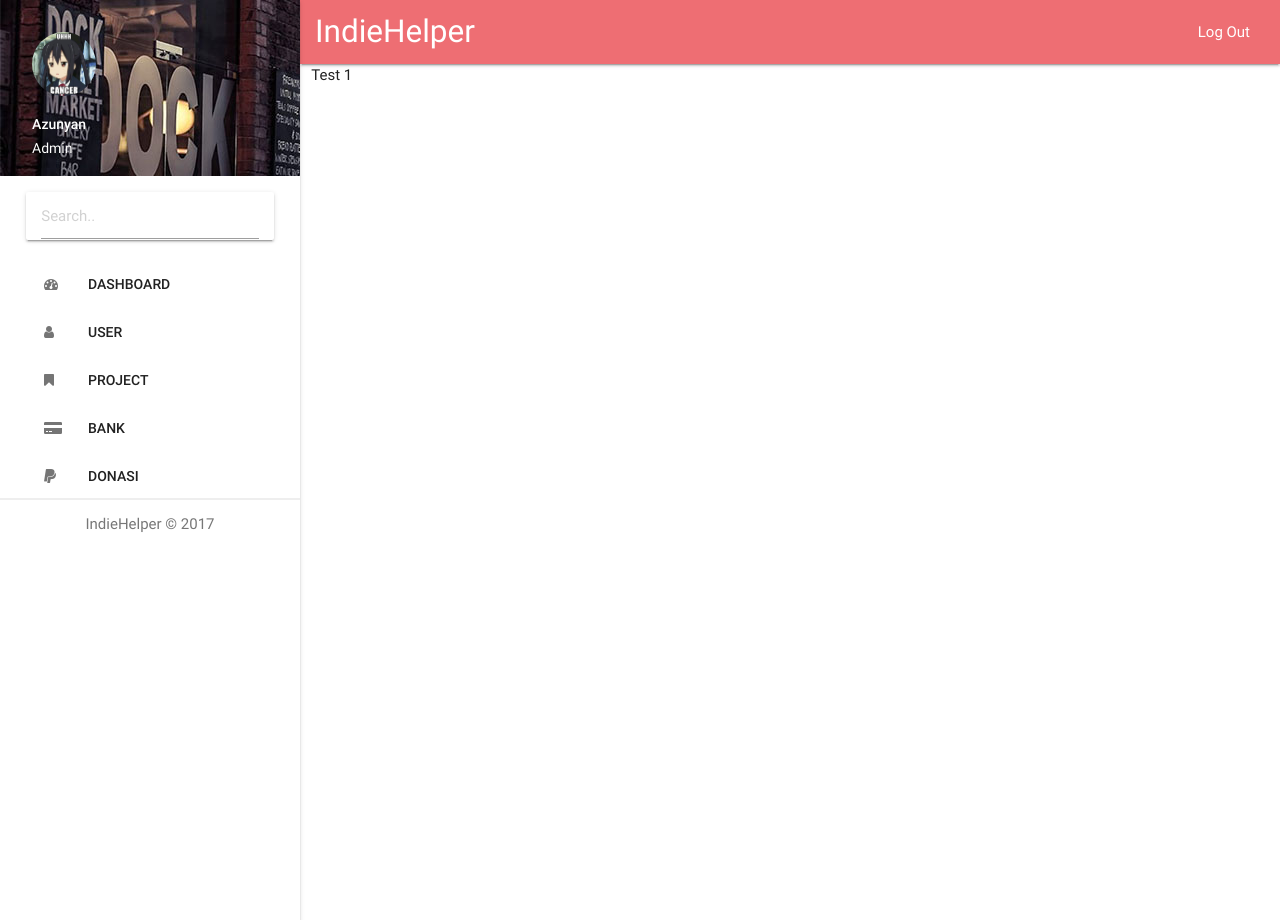
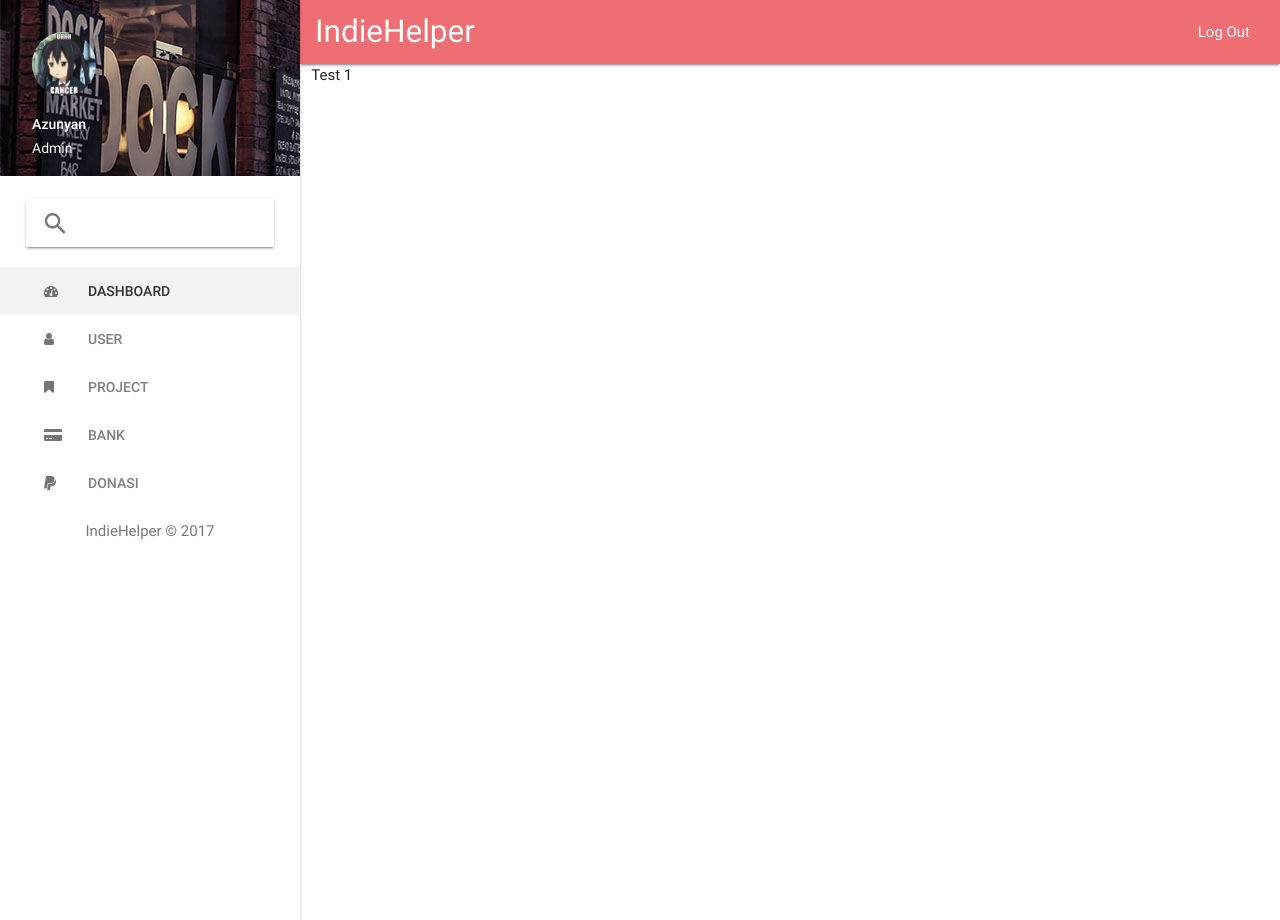
Before and after one commit to katsuotz/IndieHelper, a PHP site: page /Admin.php in a window 1280 px wide. Run offline with PHP 8.4, Linux system fonts and the light colour scheme.

Commit message:
fix admin

```diff
--- a/assets/css/admin.css
+++ b/assets/css/admin.css
@@ -2,9 +2,34 @@
 	padding-left: 300px;
 }
 
-.side-nav input,
-.side-nav input:hover,
-.side-nav input:focus {
+.search i {
+	margin-top: .7rem;
+	color: #777;
+	font-size: 1.9rem !important;
+}
+
+.search i.active {
+	color: #333 !important;
+}
+
+.search .input-field input[type=text] {
+    border-bottom: 		1px solid transparent !important;
+  	-webkit-box-shadow: 0 1px 0 0 transparent !important;
+  	-moz-box-shadow: 	0 1px 0 0 transparent !important;
+  	box-shadow: 		0 1px 0 0 transparent !important;
+}
+
+.search .input-field input[type=text]:focus {
+    border-bottom: 		1px solid transparent !important;
+  	-webkit-box-shadow: 0 1px 0 0 transparent !important;
+  	-moz-box-shadow: 	0 1px 0 0 transparent !important;
+  	box-shadow: 		0 1px 0 0 transparent !important;
+}
+
+.card:hover {
+    box-shadow: 0 2px 2px 0 rgba(0,0,0,0.28),
+    			0 1px 5px 0 rgba(0,0,0,0.24),
+    			0 3px 1px -2px rgba(0,0,0,0.4);
 }
 
 .tabs {
@@ -17,17 +42,21 @@
 }
 
 .tabs .tab a {
-    color: rgba(0, 0, 0, 0.87) !important;
+    color: rgba(0, 0, 0, 0.5) !important;
     font-weight: 0;
+    -webkit-transition: all .3s ease-in-out;
+    -o-transition: all .3s ease-in-out;
+    transition: all .3s ease-in-out;:
 }
 
 .tabs .tab a:hover {
     background-color: rgba(0, 0, 0, 0.05) !important;
-    color: rgba(0, 0, 0, 0.87) !important;
+    color: #333 !important;
 }
 
 .tabs .tab a.active {
-    color: rgba(0, 0, 0, 0.87) !important;
+    color: #333 !important;
+    background-color: rgba(0, 0, 0, 0.05) !important;
 }
 
 .tabs .tab i {
@@ -35,7 +64,7 @@
 }
 
 .tabs .indicator {
-    background-color: #eee !important;
+    background-color: transparent !important;
 }
 
 .copyright,
--- a/views/template/navbar_admin.php
+++ b/views/template/navbar_admin.php
@@ -22,10 +22,15 @@
 		    	<div class="row">
 		    		<div class="col s12">
 		    			<div class="card py0 mb0">
-		    				<div class="card-content black-text px1 py0">
-		    					<form action="<?= baseurl() ?>" method="POST">
-									<input type="text" class="m0" id="" placeholder="Search..">
-						    	</form>
+		    				<div class="card-content black-text px1 py0 search">
+		    					<form action="" method="POST">
+		    						<div class="input-field">
+		    							<div class="form-group">
+		    								<i class="material-icons prefix">search</i>
+          									<input id="icon_prefix" type="text" class="form-control my0">
+		    							</div>
+		    						</div>
+		    					</form>
 		    				</div>
 		    			</div>
 		    		</div>
```
